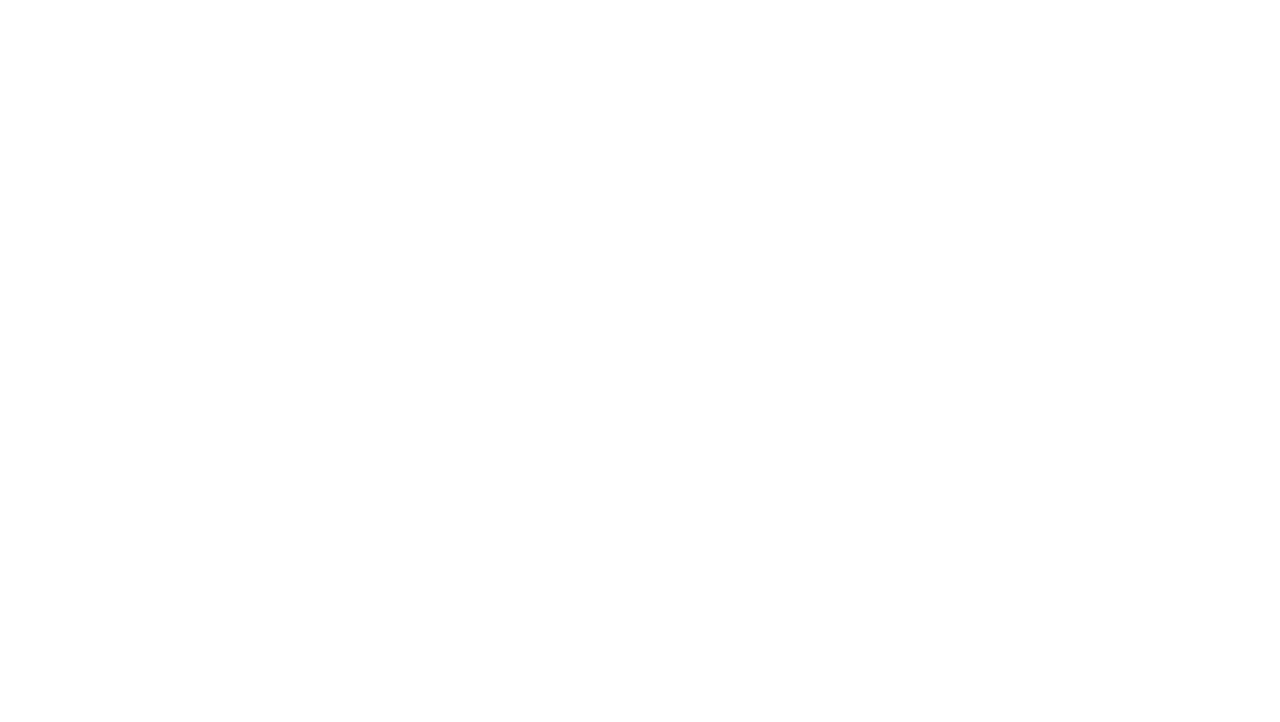
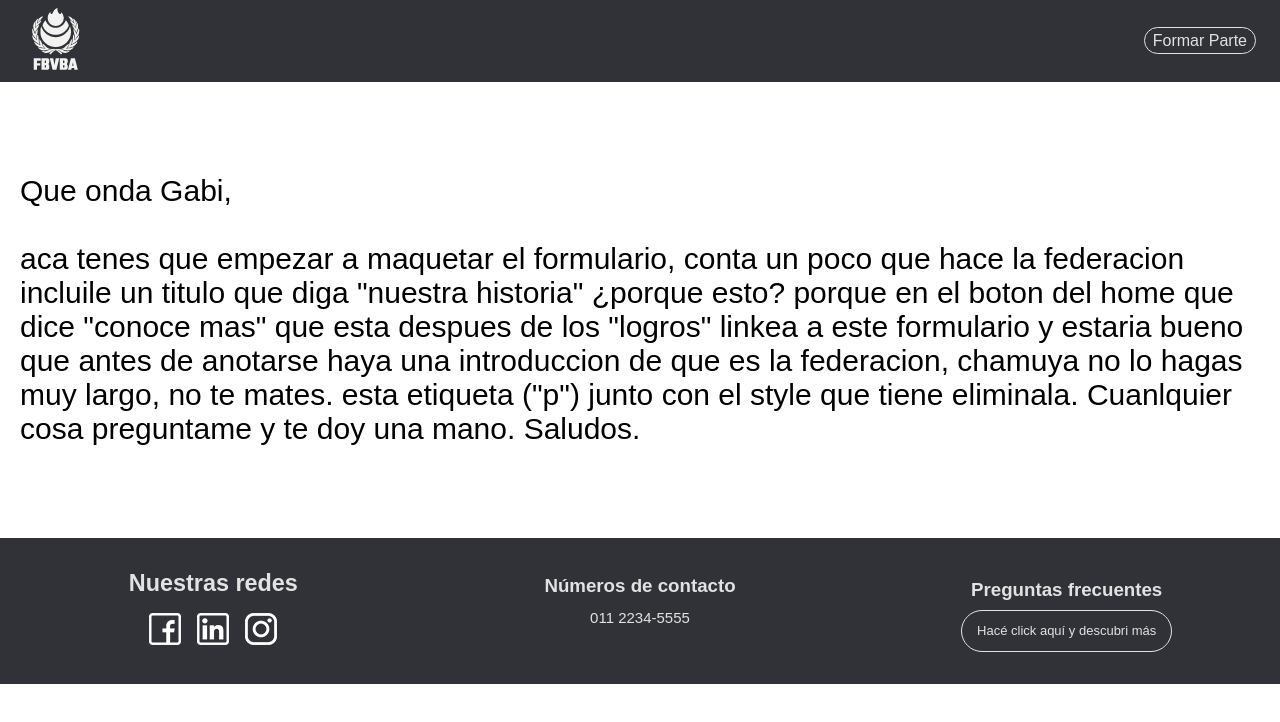
Before and after one commit to Compu3Unla/bomberos-voluntarios-pba-2026-1, a plain HTML site: page forma-parte.html in a window 1280 px wide. Drawn offline with Linux system fonts and the light colour scheme.

Commit message:
ultima actualizacion se agrego la pagina forma parte

```diff
--- a/forma-parte.html
+++ b/forma-parte.html
@@ -0,0 +1,94 @@
+<!DOCTYPE html>
+<html lang="es">
+
+<head>
+    <meta charset="UTF-8">
+    <meta name="viewport" content="width=device-width, initial-scale=1.0">
+    <title>Federación de Bomberos</title>
+    <link rel="stylesheet" href="style.css">
+
+    <!-- TIPOGRAFÍA -->
+    <link rel="preconnect" href="https://fonts.googleapis.com">
+    <link rel="preconnect" href="https://fonts.gstatic.com" crossorigin>
+    <link href="https://fonts.googleapis.com/css2?family=IBM+Plex+Sans:ital,wght@0,100..700;1,100..700&display=swap"
+        rel="stylesheet">
+</head>
+
+<body>
+
+    <header class="navbar">
+
+        <div class="logo">
+            <a href="index.html">
+                <img src="iconos/Recurso 20.png" alt="logo_federación">
+            </a>
+        </div>
+        <nav class="nav">
+            <ul>
+                <li><a href="#">Formar Parte</a></li>
+            </ul>
+        </nav>
+
+
+    </header>
+
+    <main>
+
+        <br><br><br><br>
+        <p style="font-size: 30px; padding: 20px;">
+
+            Que onda Gabi, <br> <br> aca tenes que empezar a maquetar el formulario, conta un poco que hace la federacion incluile un titulo que diga "nuestra historia" ¿porque esto? porque en el boton del home que dice "conoce mas" que esta despues de los "logros" linkea a este formulario y estaria bueno que antes de anotarse haya una introduccion de que es la federacion, chamuya no lo hagas muy largo, no te mates.
+
+            esta etiqueta ("p") junto con el style que tiene eliminala.
+
+            Cuanlquier cosa preguntame y te doy una mano.
+
+            Saludos.
+
+        </p>
+
+        <br><br><br><br>
+
+    </main>
+
+    <footer>
+
+        <section class="footer-redes">
+
+            <h3>Nuestras redes</h3>
+
+            <ul>
+                <li><img src="img/facebook.png" alt=""><a href="#"></a></li>
+                <li><img src="img/linkedin.png" alt=""><a href="#"></a></li>
+                <li><img src="img/icono-ig.png" alt=""><a href="#"></a></li>
+            </ul>
+
+        </section>
+
+        <section class="footer-contacto">
+
+            <img src="img/" alt="">
+
+            <h3>Números de contacto</h3>
+
+            <p>011 2234-5555</p>
+
+
+
+        </section>
+
+        <section class="footer-preguntas">
+
+            <h3>Preguntas frecuentes</h3>
+
+            <a href="#">Hacé click aquí y descubri más</a>
+
+        </section>
+
+    </footer>
+
+    <script src="slider.js"></script>
+
+</body>
+
+</html>
```
Also changed, not shown: index.html (+3 -5 lines).
